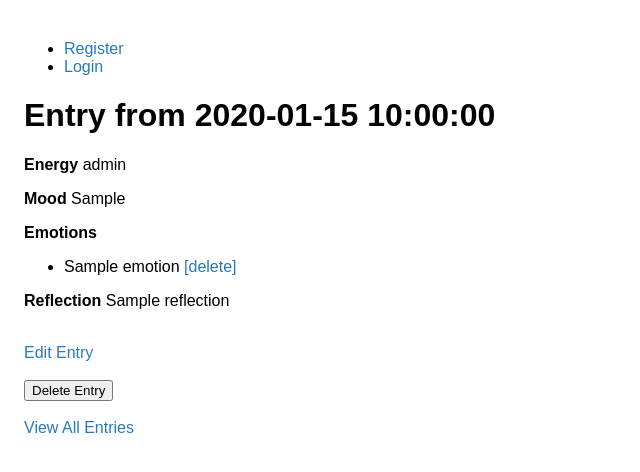
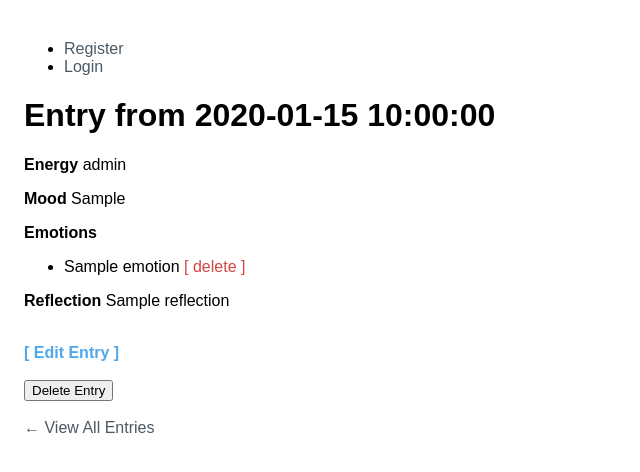
Before and after one commit to audreycode6/mood-map, a Flask app: template templates/view_entry.html in a window 1280 px wide. Shown: the top 472 px of the page, without its empty margins (0-640 px from the left). Run offline with Flask 3, Linux system fonts and the light colour scheme; the template is opened without the code that fills it: most values are stand-ins (such as "Sample title", 1, 10 or a date in 2020); data that the repository does not hold is empty; some libraries are stand-ins or nearby versions.

Commit message:
update pagination format + page layout/css

```diff
--- a/static/application.css
+++ b/static/application.css
@@ -38,10 +38,26 @@ body {
   color: gray;
 }
 
+#delete_link {
+  color: rgb(211, 69, 69);
+}
+
+#delete_link:hover {
+  color: rgb(154, 14, 14);
+}
+
+#page_link {
+  color: rgb(80, 168, 235);
+}
+
+#page_link:hover {
+  color: rgb(10, 138, 236);
+}
+
 a:link,
 a:visited,
 a:active {
-  color: rgb(38, 121, 193);
+  color: rgb(75, 89, 100);
   text-decoration: none;
 }
 
--- a/templates/view_entry.html
+++ b/templates/view_entry.html
@@ -8,25 +8,24 @@
 <p><strong>Emotions </strong></p>
 <ul>
 {% for emotion in emotions %}
-    <li>{{ emotion }} <a href="/delete_emotion/{{entry_id}}//{{emotion}}">[delete]</a></li>
+    <li>{{ emotion }} <a id=delete_link href="/delete_emotion/{{entry_id}}//{{emotion}}">[ delete ]</a></li>
 {% endfor %}
 </ul>
 {% endif %}
 
 {% if reflection %}
 <p><strong>Reflection </strong> {{reflection}}</p></div>
+{% endif %}
+
 <br>
-{% endif %}
 <div>
-
-<a href='/edit_entry/{{entry_id}}'>Edit Entry</a>
+<a id=page_link href='/edit_entry/{{entry_id}}'><strong>[ Edit Entry ]</strong></a>
 </div>
-
 <form action="{{ url_for('delete_entry', entry_id=entry_id) }}"
                 method="post" class='delete_data'>
     <br>
   <button type="submit" class="delete_button">Delete Entry</button>
 </form>
 <br>
-<a href="/view_entries">View All Entries</a>
+<a href="/view_entries">← View All Entries</a>
 {% endblock %}
```
Also changed, not shown: templates/view_entries.html (+10 -9 lines).
